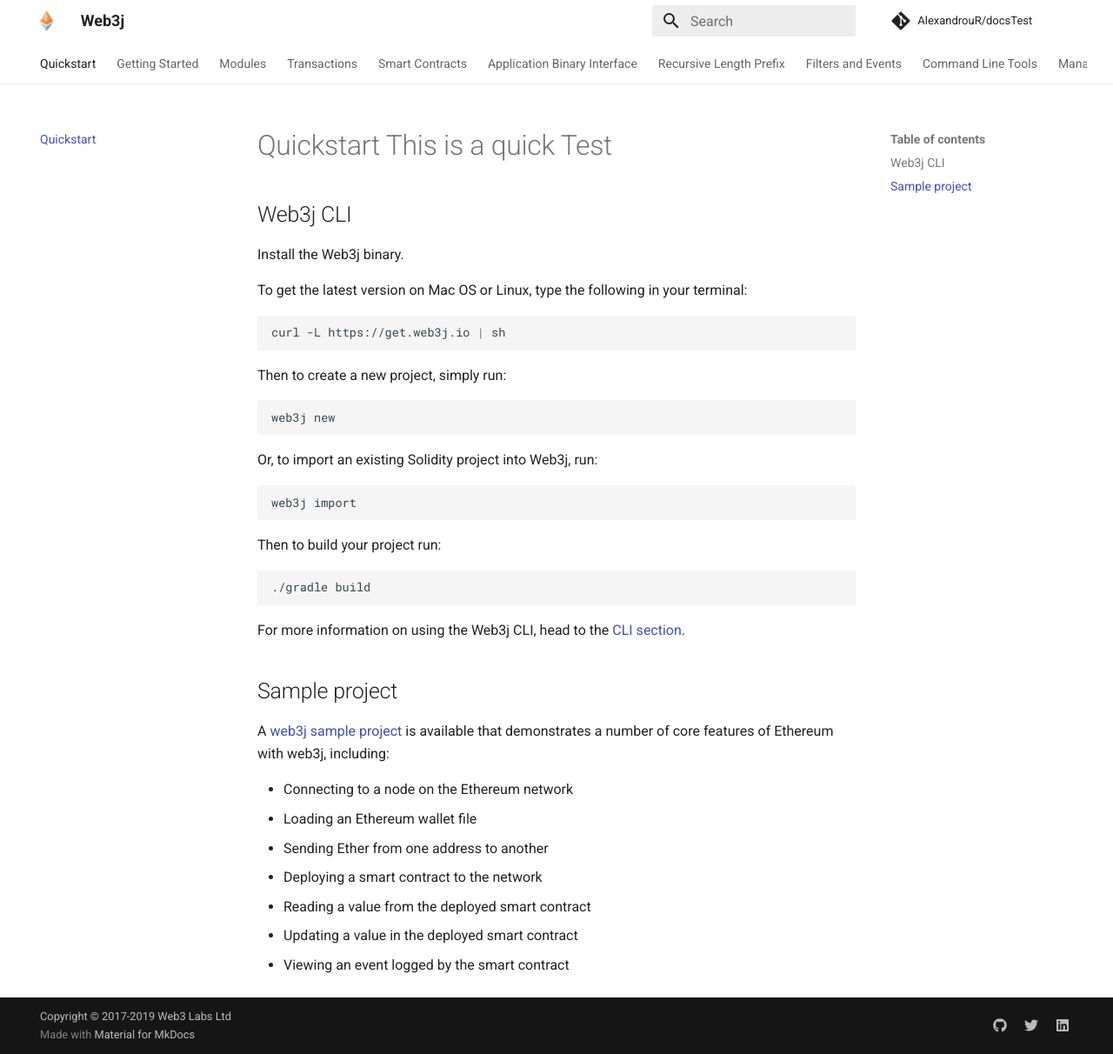
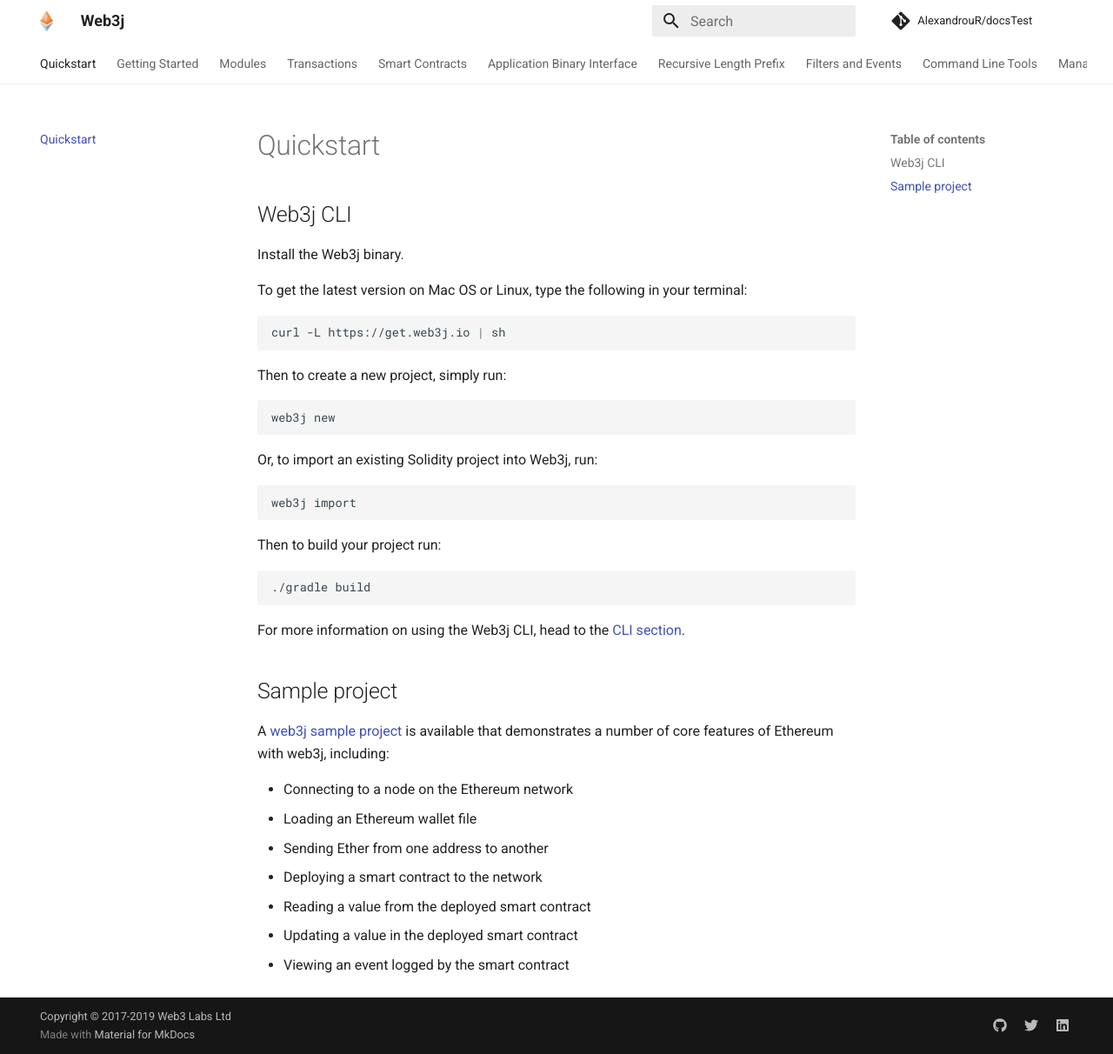
Before and after one commit to AlexandrouR/docsTest, an MkDocs documentation site: the page built from docs/quickstart.md, in a window 1280 px wide and 1212 px high. Shown: the whole window at 87% size. Built offline with MkDocs 1.6.1 and Material for MkDocs 9.7.7, drawn with Linux system fonts in a browser that asks for light colours; comment, search, counter and statistics services are not loaded.

```diff
--- a/docs/quickstart.md
+++ b/docs/quickstart.md
@@ -1,4 +1,4 @@
-Quickstart This is a quick Test
+Quickstart
 ==========
 
 Web3j CLI
```
